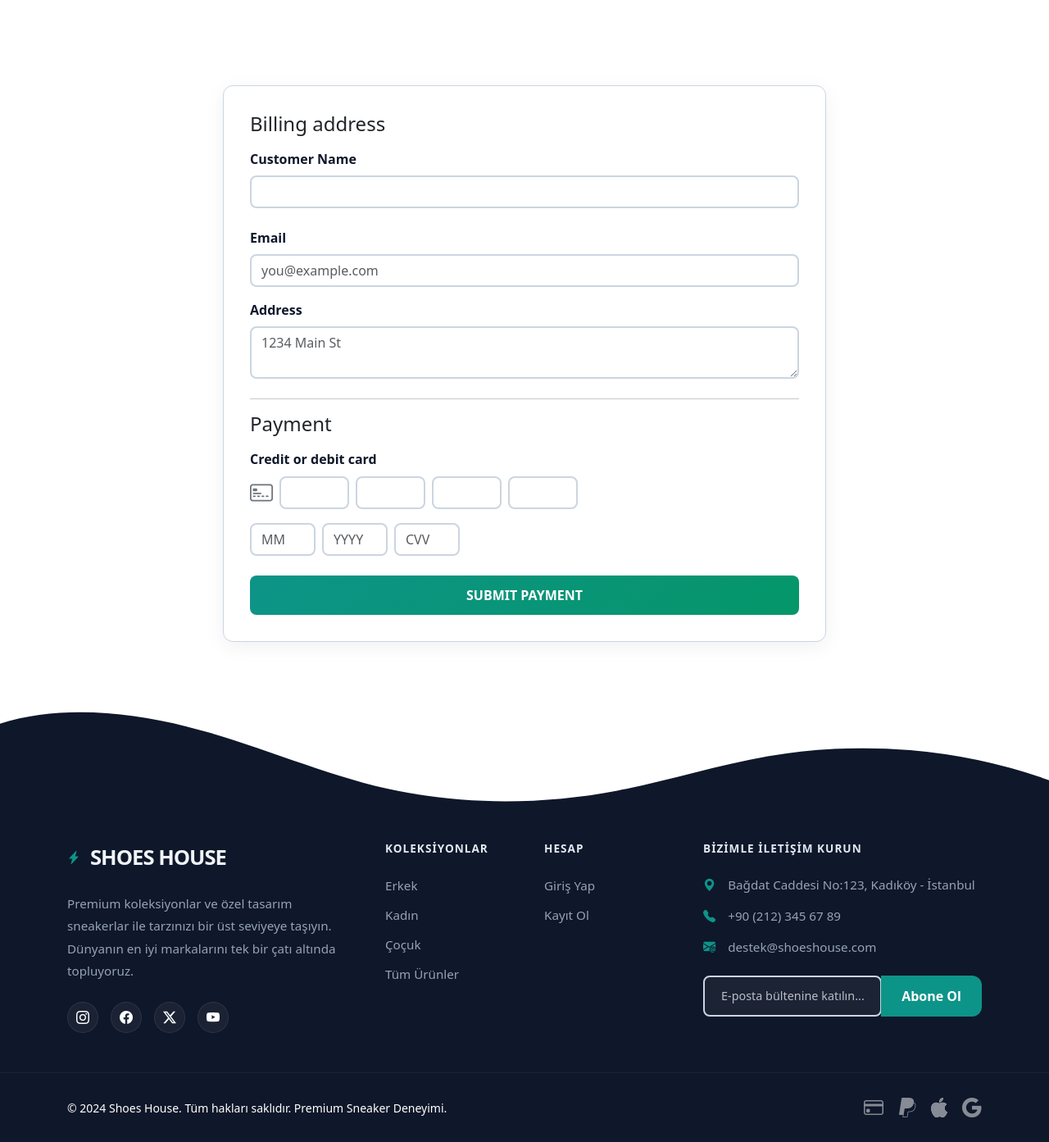
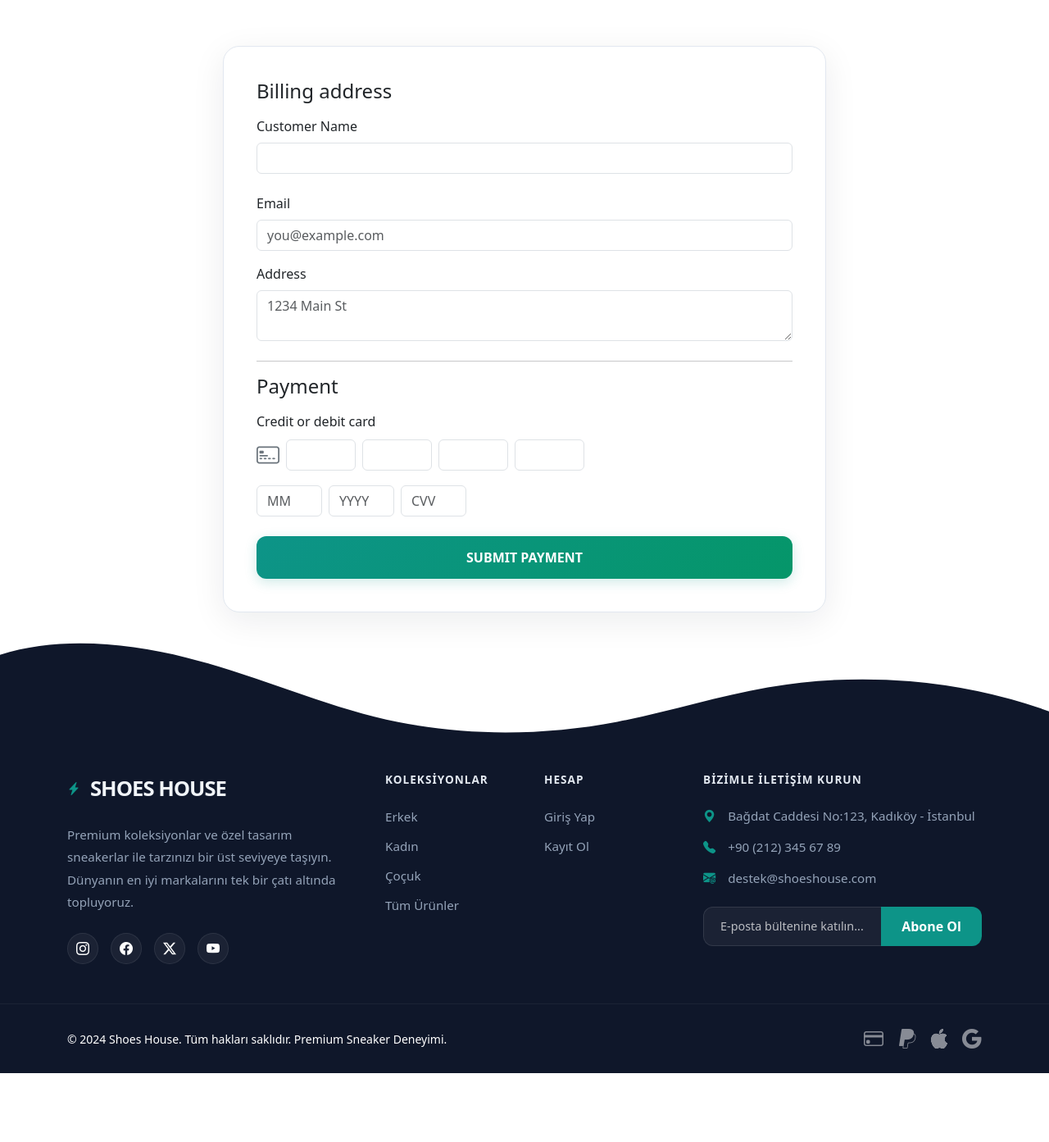
Before and after one commit to GoktugGok/Shoes_Shop, a Django app: page /shoes/payment/5 in a window 1280 px wide. Shown: the part 122-1515 px from the top of the page at 82% size. After the commit the page ends 1431 px from the top, so only its background shows below. Run offline with Django 4.2, Linux system fonts and the light colour scheme; data comes from the database, SQL or seed files in the repository; both versions use the stored data as it was after the commit; parts of the project's set-up code (start-up, migrations or seed data) failed here and were passed over; some libraries are stand-ins or nearby versions; some web fonts are replaced.

Commit message:
style: fix auth/payment button visibility and centralize form styles

```diff
--- /dev/null
+++ b/shoesShop/static/css/forms.css
@@ -0,0 +1,82 @@
+/* Auth & Form Specific Styles */
+.order-card {
+    background: white;
+    border-radius: 20px;
+    padding: 2.5rem;
+    box-shadow: 0 10px 40px rgba(15, 23, 42, 0.08);
+    border: 1px solid var(--border-color);
+}
+
+.btn-submit {
+    background: var(--accent-gradient) !important;
+    color: white !important;
+    border: none !important;
+    padding: 14px 20px !important;
+    border-radius: 12px !important;
+    font-weight: 700 !important;
+    width: 100%;
+    transition: all 0.3s ease !important;
+    box-shadow: 0 4px 15px rgba(13, 148, 136, 0.2);
+    cursor: pointer;
+}
+
+.btn-submit:hover {
+    transform: translateY(-2px);
+    box-shadow: 0 8px 25px rgba(13, 148, 136, 0.3);
+    filter: brightness(1.1);
+}
+
+/* User Profile Update Styles */
+.settings-hero {
+    background: #0f172a;
+    padding: 60px 0;
+    margin-bottom: -100px;
+    color: white;
+}
+
+.settings-card {
+    background: white;
+    border-radius: 24px;
+    border: 1px solid var(--border-color);
+    box-shadow: 0 10px 40px rgba(0, 0, 0, 0.04);
+}
+
+.card-header-premium {
+    padding: 25px 30px;
+    background: #f8fafc;
+    border-bottom: 1px solid var(--border-color);
+    display: flex;
+    align-items: center;
+    gap: 12px;
+}
+
+.card-header-premium h4 {
+    margin: 0;
+    font-weight: 800;
+    color: var(--text-dark);
+}
+
+.btn-update-premium {
+    background: var(--accent-gradient);
+    color: white;
+    border: none;
+    padding: 16px 20px;
+    border-radius: 14px;
+    font-weight: 700;
+    width: 100%;
+    box-shadow: 0 4px 15px rgba(13, 148, 136, 0.2);
+}
+
+.text-teal {
+    color: var(--accent-color) !important;
+}
+
+.link-teal {
+    color: var(--accent-color) !important;
+    text-decoration: none !important;
+    font-weight: 700 !important;
+}
+
+.link-teal:hover {
+    text-decoration: underline !important;
+}
--- a/shoesShop/static/css/main.css
+++ b/shoesShop/static/css/main.css
@@ -1,6 +1,9 @@
 :root {
    --primary: #0f172a;
    --accent: #0d9488;
+   --accent-color: #0d9488;
+   --border-color: #e2e8f0;
+   --accent-gradient: linear-gradient(135deg, #0d9488 0%, #059669 100%);
    --accent-soft: rgba(13, 148, 136, 0.1);
    --bg-light: #f8fafc;
    --text-dark: #0f172a;
--- a/shoesShop/templates/payment.html
+++ b/shoesShop/templates/payment.html
@@ -3,99 +3,7 @@
 {% load static %}
 
 {% block content %}
-<style>
-    :root {
-        --primary-color: #334155;
-        --accent-color: #0d9488;
-        --secondary-color: #64748b;
-        --light-bg: #f1f5f9;
-        --border-color: #cbd5e1;
-    }
-
-    * {
-        transition: all 0.25s ease;
-    }
-
-    .s {
-        background: linear-gradient(135deg, rgba(255, 255, 255, 0.98) 0%, rgba(241, 245, 249, 0.95) 100%);
-        box-shadow: 0 4px 30px rgba(0, 0, 0, 0.06);
-        border-bottom: 1px solid var(--border-color);
-        position: sticky;
-        top: 0;
-        z-index: 1000;
-    }
-
-    .navbar {
-        padding: 1.1rem 0;
-    }
-
-    .navbar-brand {
-        color: var(--primary-color) !important;
-        font-weight: 800;
-        font-size: 1.8rem !important;
-    }
-
-    .navbar-toggler {
-        background: var(--accent-color) !important;
-        border: none;
-    }
-
-    .nav-itemS {
-        color: var(--primary-color) !important;
-        font-weight: 600;
-        padding: 0.5rem 1rem;
-        border-radius: 8px;
-    }
-
-    .searchId {
-        background: linear-gradient(135deg, #fff, #f8fafc);
-        border: 2px solid var(--border-color);
-        border-radius: 12px;
-        padding: 0.6rem 0.9rem;
-    }
-
-    .searchId:focus-within {
-        border-color: var(--accent-color);
-        box-shadow: 0 6px 18px rgba(13, 148, 136, 0.12);
-    }
-
-    .payment-wrapper {
-        min-height: calc(100vh - 220px);
-        padding: 3rem 0;
-    }
-
-    .order-card {
-        background: white;
-        border-radius: 12px;
-        padding: 2rem;
-        box-shadow: 0 6px 24px rgba(15, 23, 42, 0.06);
-        border: 1px solid var(--border-color);
-    }
-
-    .form-label {
-        font-weight: 700;
-        color: var(--text-dark);
-    }
-
-    .form-control {
-        border: 2px solid var(--border-color) !important;
-        border-radius: 8px !important;
-    }
-
-    .form-control:focus {
-        border-color: var(--accent-color) !important;
-        box-shadow: 0 4px 20px rgba(13, 148, 136, 0.12) !important;
-    }
-
-    .btn-submit {
-        background: linear-gradient(135deg, var(--accent-color), #059669);
-        color: white;
-        border: none;
-        padding: 0.75rem 1rem;
-        border-radius: 8px;
-        font-weight: 700;
-    }
-</style>
+<link rel="stylesheet" href="{% static 'css/forms.css' %}">
 
 <div class="py-5">
     <div class="payment-wrapper">
@@ -107,23 +15,23 @@
                             {% csrf_token %}
                             <div class="mb-4">
                                 <h4 class="mb-3">Billing address</h4>
-                                <label class="form-label">Customer Name</label>
+                                <label class="form-label text-dark">Customer Name</label>
                                 <input type="text" class="form-control" name="name" required>
                             </div>
                             <div class="mb-3">
-                                <label class="form-label">Email</label>
+                                <label class="form-label text-dark">Email</label>
                                 <input type="email" class="form-control" name="email" placeholder="you@example.com"
                                     required>
                             </div>
                             <div class="mb-4">
-                                <label class="form-label">Address</label>
+                                <label class="form-label text-dark">Address</label>
                                 <textarea class="form-control" name="address" placeholder="1234 Main St"
                                     required></textarea>
                             </div>
                             <hr>
                             <div class="mb-3">
                                 <h4 class="mb-3">Payment</h4>
-                                <label class="form-label mb-2">Credit or debit card</label>
+                                <label class="form-label mb-2 text-dark">Credit or debit card</label>
                                 <div class="d-flex flex-wrap gap-3 align-items-start">
                                     <div class="d-flex align-items-center">
                                         <i class="bi bi-credit-card-2-front text-secondary fs-3 me-2"></i>
@@ -161,23 +69,19 @@
         </div>
     </div>
 </div>
+
 <script>
     $(document).ready(function () {
         $('.paymentForm').submit(function (e) {
             e.preventDefault();
             var user_id = "{{request.user.id}}";
             var total = "{{total}}";
-            console.log(user_id)
             $.ajax({
                 type: 'POST',
                 url: '/shoes/payment/' + user_id + '?total=' + total,
-
                 data: $('.paymentForm').serialize(),
                 success: function (data) {
-                    console.log(data)
-                    // Başarılı bir şekilde işlem gerçekleştiğinde SweetAlert2 ile mesajı göster
                     if (data.success === true) {
-                        // Show success message with SweetAlert2
                         Swal.fire({
                             icon: 'success',
                             title: data.message,
@@ -185,12 +89,10 @@
                             showConfirmButton: true,
                             timer: 2000,
                             didClose: () => {
-                                // Redirect the user back to the cart page
                                 window.location.href = '/myorder';
                             }
                         });
                     } else {
-                        // Show success message without redirecting
                         Swal.fire({
                             icon: 'success',
                             title: data.message,
@@ -201,7 +103,6 @@
                     }
                 },
                 error: function (xhr, errmsg, err) {
-                    // Hata durumunda SweetAlert2 ile hata mesajını göster
                     Swal.fire({
                         icon: 'error',
                         title: 'Error',
@@ -211,10 +112,7 @@
                 }
             });
         });
-    });
-</script>
-<script>
-    $(document).ready(function () {
+
         $('.num, .date').on('input', function () {
             var currentInput = $(this);
             var inputValue = currentInput.val();
@@ -225,18 +123,11 @@
             }
 
             if (currentInput.hasClass('num') && numericInput.length === 4) {
-                // Eğer girişin uzunluğu 4 ise ve sınıf 'num' ise, bir sonraki '.num' sınıfına sahip input elemanına odaklan.
                 currentInput.next('.num').focus();
             } else if (currentInput.hasClass('date') && numericInput.length === 2) {
-                // Eğer girişin uzunluğu 2 ise ve sınıf 'date' ise, bir sonraki '.date' sınıfına sahip input elemanına odaklan.
                 currentInput.next('.date').focus();
             }
         });
     });
-
-
-</script>
-
-
 </script>
 {% endblock %}
```
Also changed, not shown: shoesShop/templates/login.html (+4 -26 lines), shoesShop/templates/register.html (+4 -26 lines), shoesShop/db.sqlite3.
